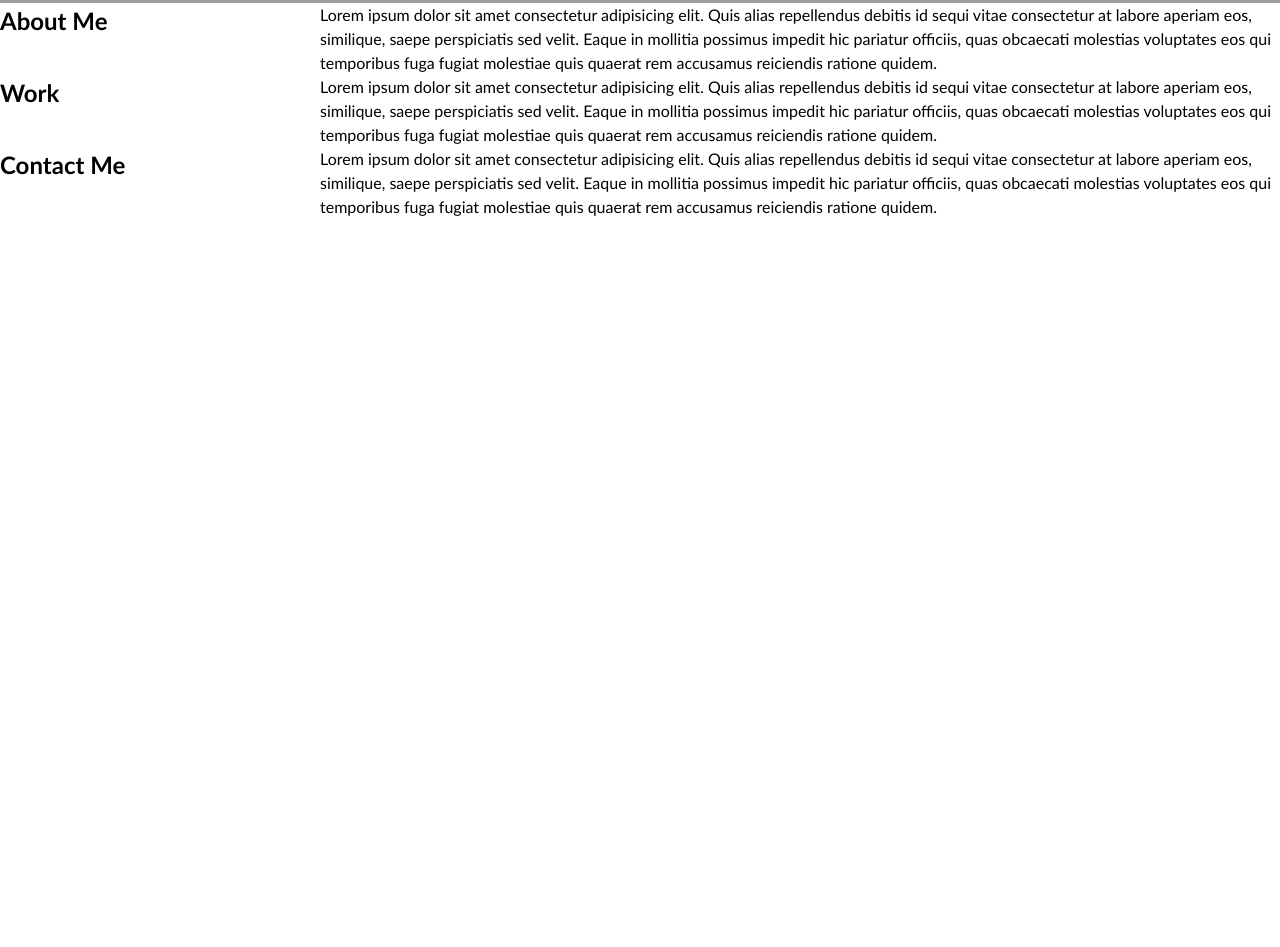
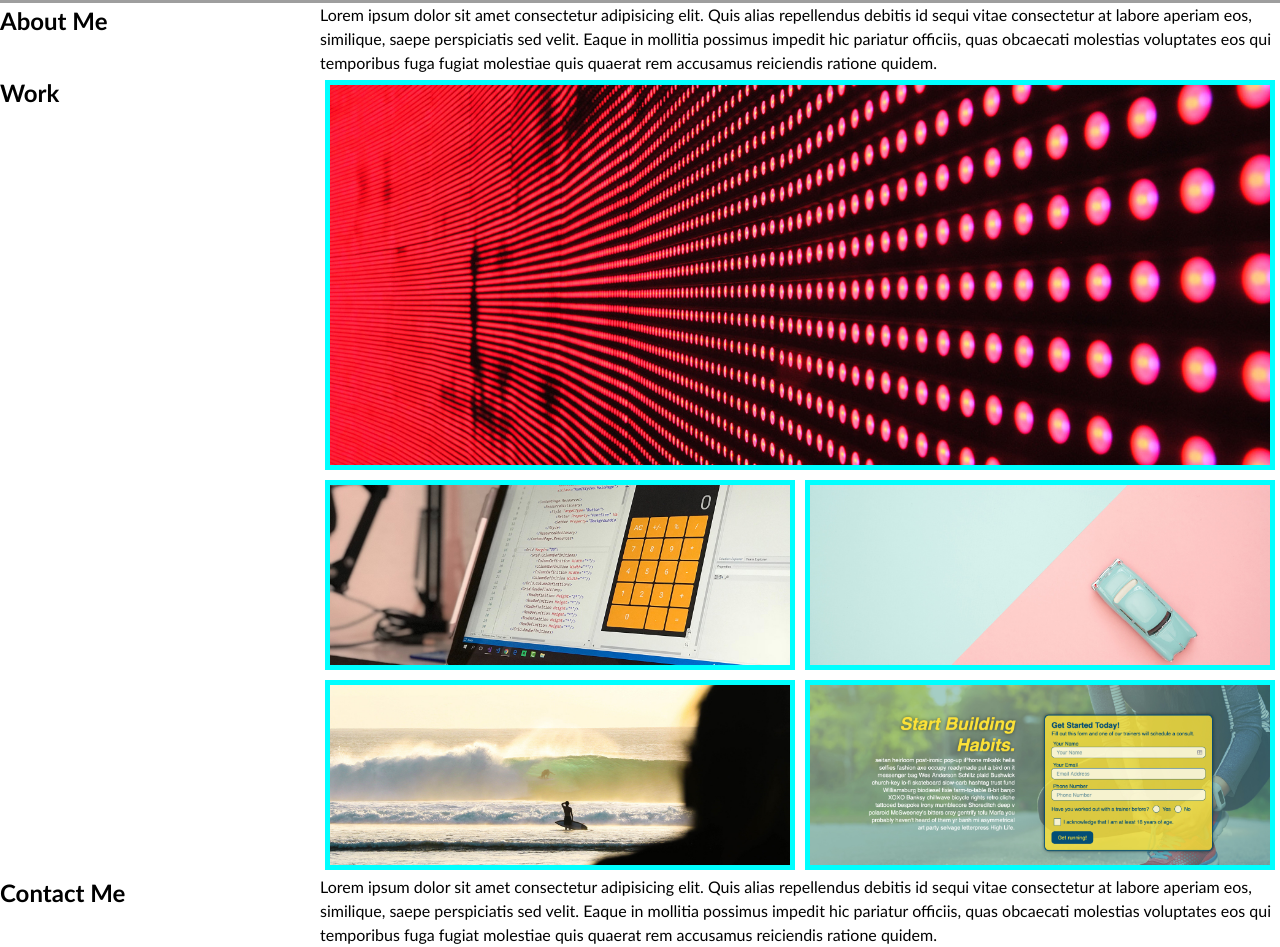
Before and after one commit to Thorbieey/Portfolio-OT, a plain HTML site: page index.html in a window 1280 px wide. Shown: the part 205-1152 px from the top of the page. Before the commit the page ends 800 px from the top, so only its background shows below. Drawn offline with Linux system fonts and the light colour scheme; grey boxes are pictures that could not be loaded.

Commit message:
added workportfolio divs and images, used display grid, set borders/column height

```diff
--- a/css/style.css
+++ b/css/style.css
@@ -60,6 +60,47 @@ nav {
 
 .page-wrapper{
     display: grid;
-    grid-template-rows: 1fr 1fr 1fr;
+    grid-template-rows: auto auto auto;
     grid-template-columns: 25% 75%;
 }
+
+.work-port-area {
+    background-position: center;
+    background-size: cover;
+    background-repeat: no-repeat;
+    margin: 5px;
+    border: 5px solid var(--secondary-color);
+}
+
+#work-portfolio{
+    display: grid;
+    grid-template-rows: 200px 200px 200px 200px;
+    grid-template-columns: 1fr 1fr;
+    grid-template-areas:
+    "portfolio-1 portfolio-1"
+    "portfolio-1 portfolio-1"
+    "portfolio-2 portfolio-3"
+    "portfolio-4 portfolio-5";
+}
+
+#portfolio-1{
+    grid-area: portfolio-1;
+    background-image: url("../images/02-portfolio-1.jpg");
+}
+
+#portfolio-2{
+    grid-area: portfolio-2;
+    background-image: url("../images/02-portfolio-2.jpg");
+}
+#portfolio-3{
+    grid-area: portfolio-3;
+    background-image: url("../images/02-portfolio-3.jpg");
+}
+#portfolio-4{
+    grid-area: portfolio-4;
+    background-image: url("../images/02-portfolio-4.jpg");
+}
+#portfolio-5{
+    grid-area: portfolio-5;
+    background-image: url("../images/02-run-buddy.jpg");
+}
--- a/index.html
+++ b/index.html
@@ -34,16 +34,20 @@
     <section class="page-section" id="about">
       <h2>About Me</h2>
     </section>
-    <div class="page-section-text">
+    <div class="page-section about">
       <p>Lorem ipsum dolor sit amet consectetur adipisicing elit. Quis alias repellendus debitis id sequi vitae consectetur at labore aperiam eos, similique, saepe perspiciatis sed velit. Eaque in mollitia possimus impedit hic pariatur officiis, quas obcaecati molestias voluptates eos qui temporibus fuga fugiat molestiae quis quaerat rem accusamus reiciendis ratione quidem.</p>
     </div>
 
     <!-- portfolio container -->
-    <section class="page-section" id="work">
+    <section class="page-section work" id="work">
       <h2>Work</h2>
     </section>
-    <div class="page-section-text">
-      <p>Lorem ipsum dolor sit amet consectetur adipisicing elit. Quis alias repellendus debitis id sequi vitae consectetur at labore aperiam eos, similique, saepe perspiciatis sed velit. Eaque in mollitia possimus impedit hic pariatur officiis, quas obcaecati molestias voluptates eos qui temporibus fuga fugiat molestiae quis quaerat rem accusamus reiciendis ratione quidem.</p>
+    <div id="work-portfolio">
+      <div id="portfolio-1" class="work-port-area"></div>
+      <div id="portfolio-2" class="work-port-area"></div>
+      <div id="portfolio-3" class="work-port-area"></div>
+      <div id="portfolio-4" class="work-port-area"></div>
+      <div id="portfolio-5" class="work-port-area"></div>
     </div>
 
 
@@ -51,7 +55,7 @@
     <section class="page-section contact" id="contact">
       <h2>Contact Me</h2>
     </section>
-    <div class="page-section-text">
+    <div class="contact-me-icons">
       <p>Lorem ipsum dolor sit amet consectetur adipisicing elit. Quis alias repellendus debitis id sequi vitae consectetur at labore aperiam eos, similique, saepe perspiciatis sed velit. Eaque in mollitia possimus impedit hic pariatur officiis, quas obcaecati molestias voluptates eos qui temporibus fuga fugiat molestiae quis quaerat rem accusamus reiciendis ratione quidem.</p>
     </div>
   </main>
```
